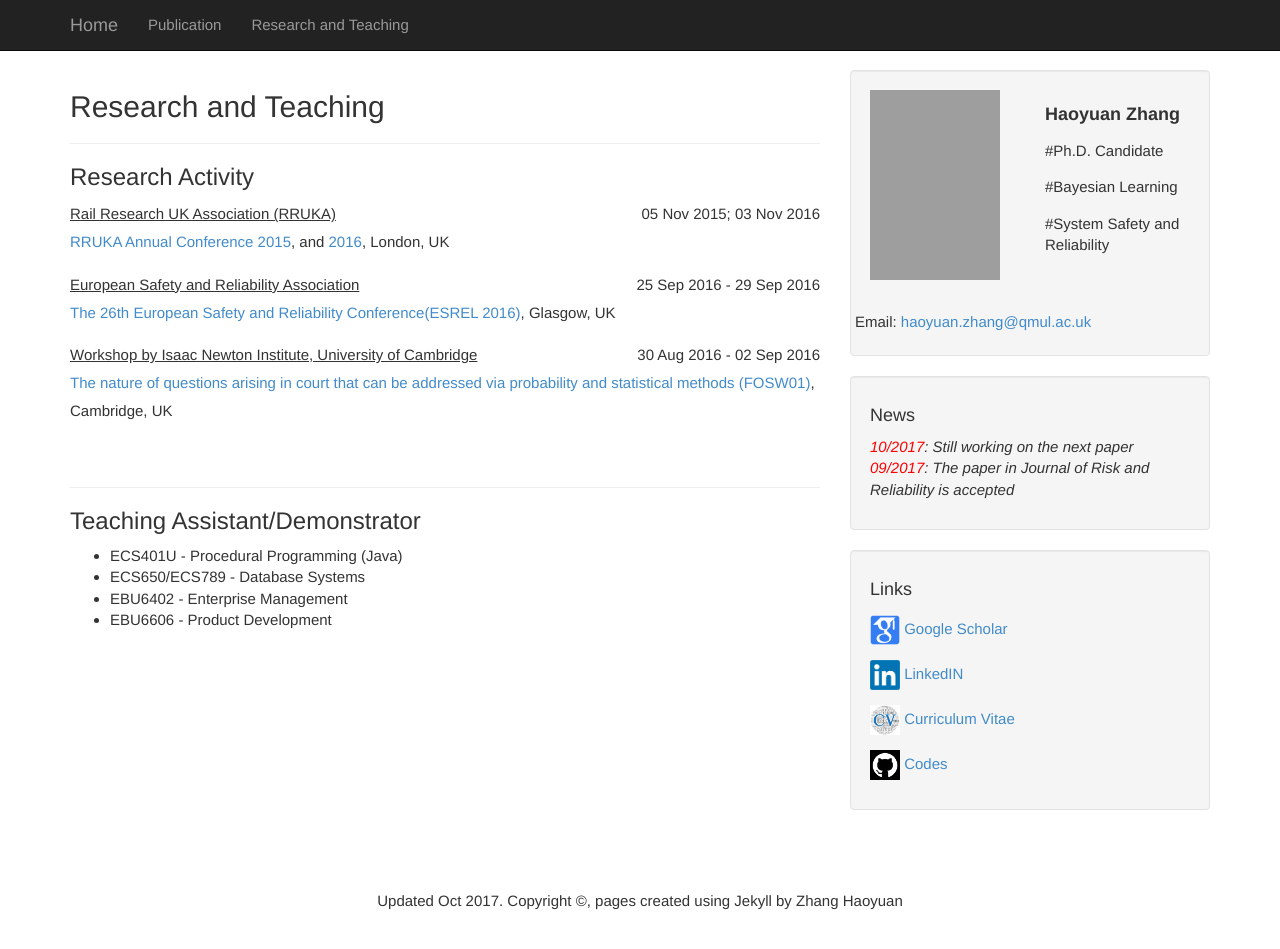
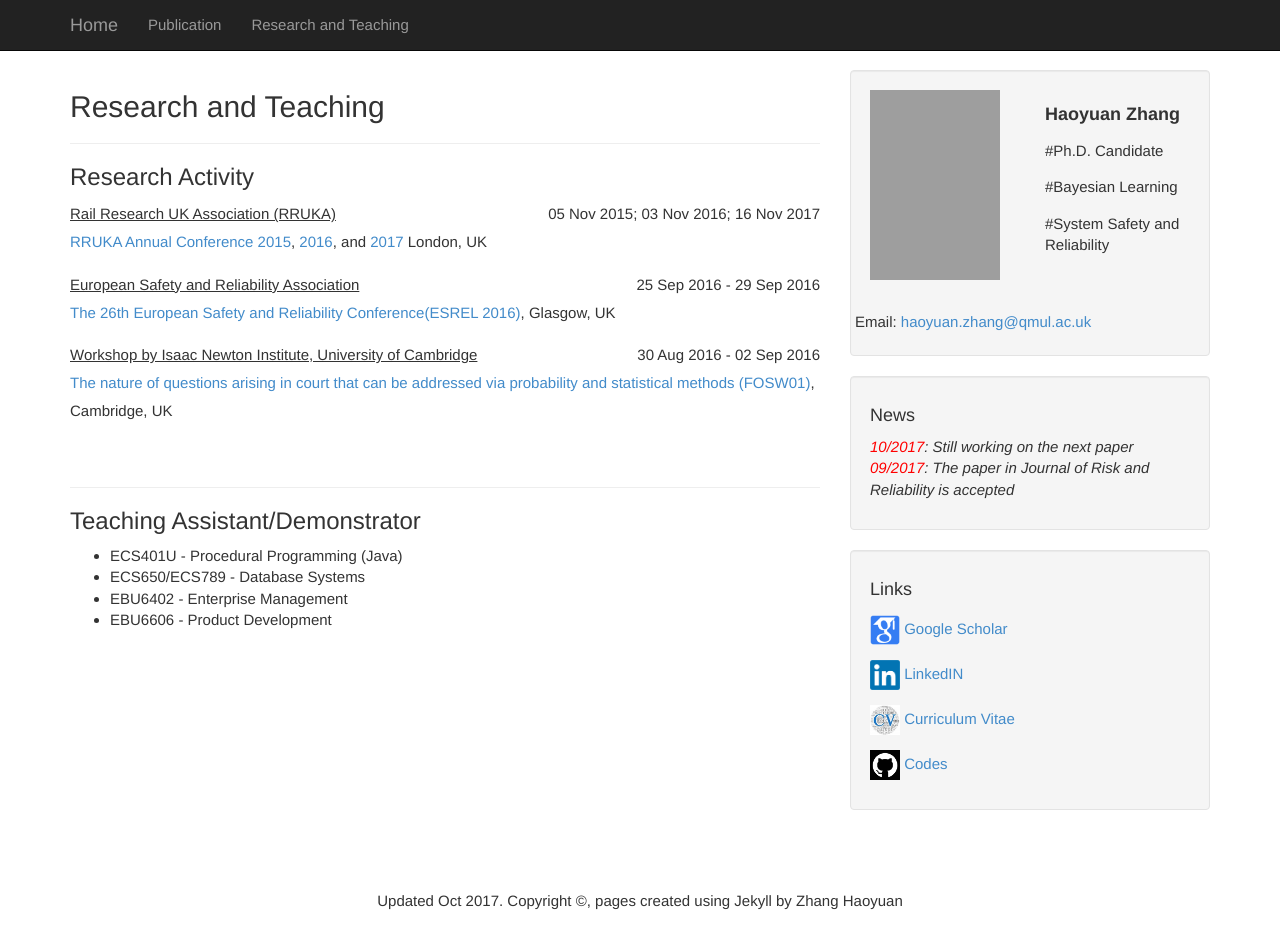
Before and after one commit to july0905/haoyuanzhang1990.github.io, a Jekyll site: the page built from randt.md, in a window 1280 px wide and 961 px high. Shown: the top 949 px of the window. Built offline with Jekyll 4.4.1, drawn with Linux system fonts in a browser that asks for light colours; grey boxes are pictures that could not be loaded.

Commit message:
Update randt.md

```diff
--- a/randt.md
+++ b/randt.md
@@ -7,8 +7,8 @@
 <h3>Research Activity</h3>
 
 <p style="text-align:left;">
-  <u>Rail Research UK Association (RRUKA)</u><span style="float:right;">05 Nov 2015;  03 Nov 2016</span>
-<br><a href="http://www.rruka.org.uk/events/rruka-annual-conference-2015/">RRUKA Annual Conference 2015</a>, and <a href="http://www.rruka.org.uk/events/rruka-annual-conference-2016/">2016</a>, London, UK
+  <u>Rail Research UK Association (RRUKA)</u><span style="float:right;">05 Nov 2015;  03 Nov 2016; 16 Nov 2017</span>
+<br><a href="http://www.rruka.org.uk/events/rruka-annual-conference-2015/">RRUKA Annual Conference 2015</a>, <a href="http://www.rruka.org.uk/events/rruka-annual-conference-2016/">2016</a>, and <a href="http://www.rruka.org.uk/events/rruka-annual-conference-2017/">2017</a> London, UK
 </p>
 
 
```
